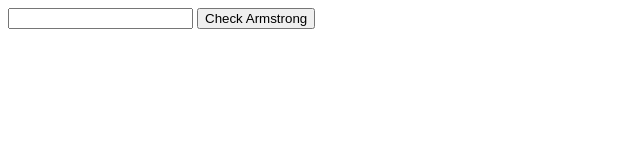
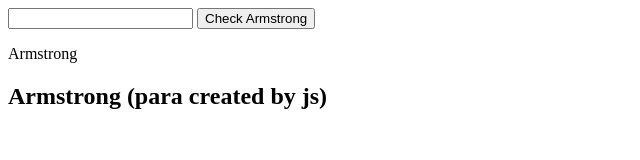
Before and after one commit to PranavJa1n/FullStack_Frontend, a plain HTML site: page js/index.html in a window 1280 px wide. Both pictures are taken after a click on the button "Check Armstrong". Shown: the whole page, without its empty margins (0-640 px from the left). Drawn offline with Linux system fonts and the light colour scheme.

Commit message:
Add movie.js and updated armstrong number code

```diff
--- a/js/armstrongNumber.js
+++ b/js/armstrongNumber.js
@@ -23,9 +23,15 @@ function isArmstrong(num){
 
 function checkAndShow(){
     let val = document.getElementById("val").value
+    let para = document.createElement("h2")
     if(isArmstrong(val)){
         console.log("Armstrong Number")
+        document.getElementById("result").innerHTML = "Armstrong"
+        para.textContent = "Armstrong (para created by js)"
     } else{
         console.log("Not armstrong")
+        document.getElementById("result").innerHTML = "<b>Not</b> Armstrong"
+        para.textContent = "Not Armstrong (para created by js)"
     }
+    document.getElementsByTagName("body")[0].append(para)
 }
--- a/js/index.html
+++ b/js/index.html
@@ -8,6 +8,7 @@
 <body>
     <input type="number" id="val">
     <button onclick="checkAndShow()">Check Armstrong</button>
+    <p id="result"></p>
     <script src="./armstrongNumber.js"></script>
 </body>
 </html>
--- /dev/null
+++ b/js/movie.js
@@ -0,0 +1,5 @@
+/**
+ * WAP to store movie name with rating in an object list, display them on html use <u> tag. Perform CRUD operations.
+ */
+
+const movie = []
```
